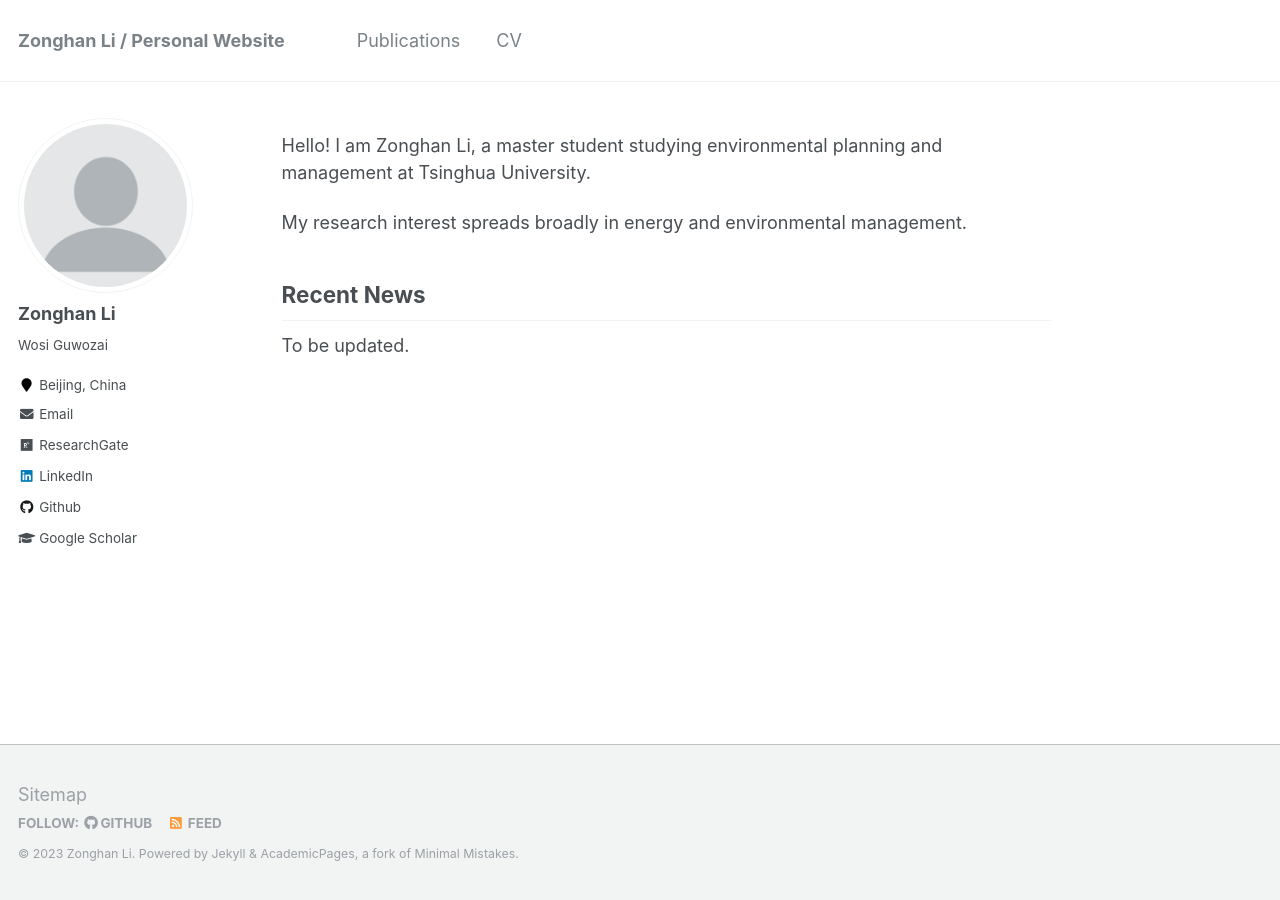
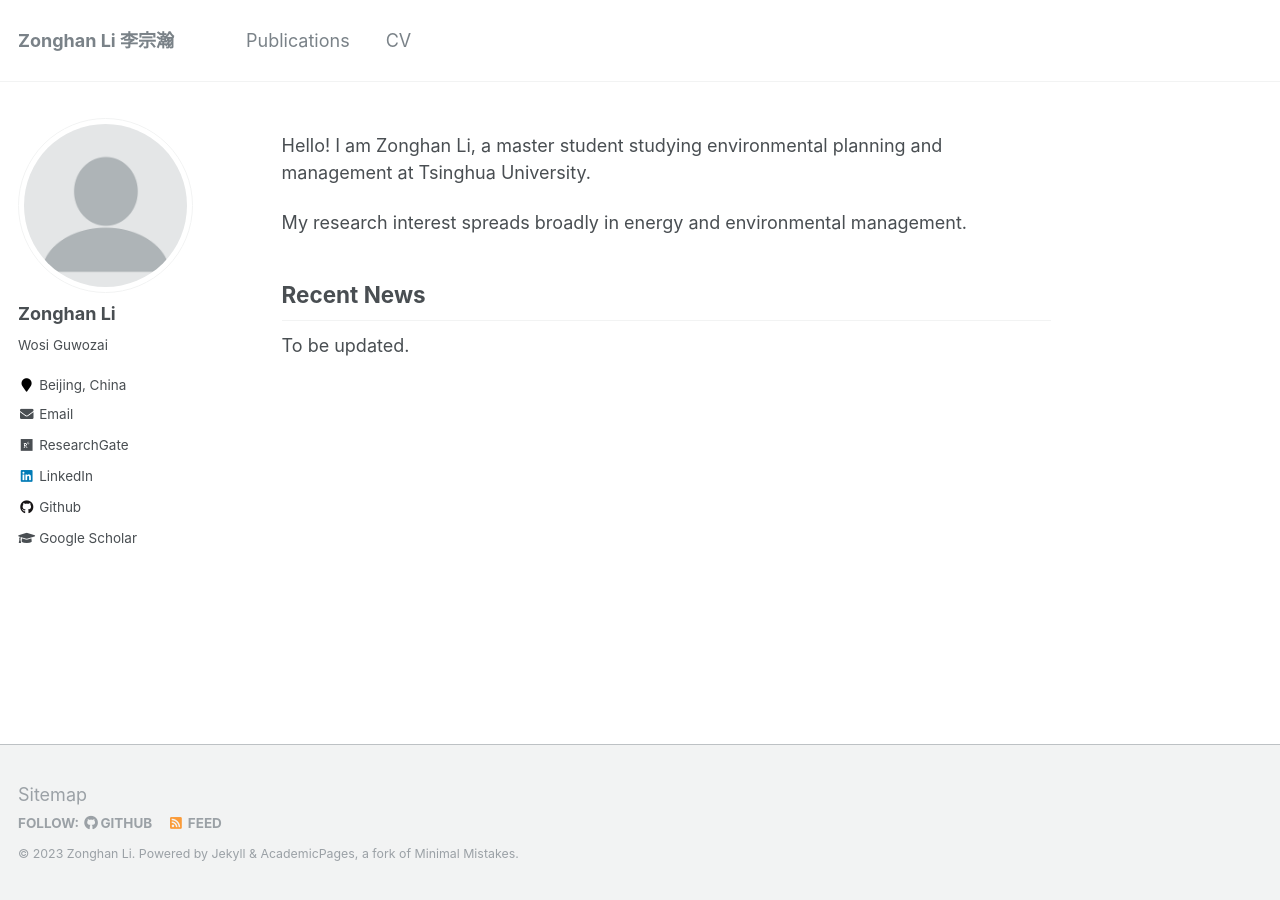
Before and after one commit to lzh3278/lzh.github.io, a Jekyll site: the page built from _pages/about.md, in a window 1280 px wide. Built offline with Jekyll 4.4.1, drawn with Linux system fonts in a browser that asks for light colours.

Commit message:
Update _config.yml

```diff
--- a/_config.yml
+++ b/_config.yml
@@ -7,7 +7,7 @@
 
 # Site Settings
 locale                   : "en-US"
-title                    : "Zonghan Li / Personal Website"
+title                    : "Zonghan Li 李宗瀚"
 title_separator          : "-"
 name                     : &name "Zonghan Li"
 description              : &description "Wosi Guwozai"
```
